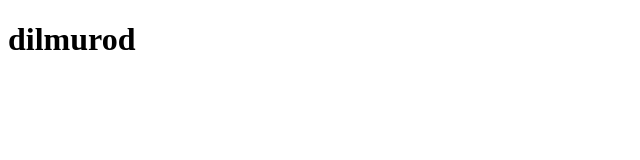
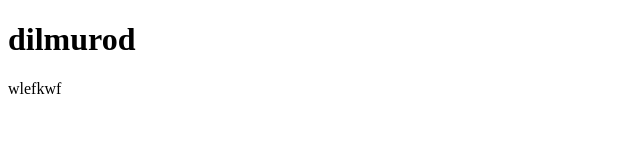
Before and after one commit to dilmurod3111/dilmurod3111, a plain HTML site: page index.html in a window 1280 px wide. Shown: the full height of the page, 0-640 px from the left. Drawn offline with Linux system fonts and the light colour scheme.

Commit message:
rang berdm

```diff
--- a/index.html
+++ b/index.html
@@ -8,5 +8,6 @@
 </head>
 <body>
     <h1>dilmurod</h1>
+    <p><wbr>wlefkwf</wbr></p>
 </body>
 </html>
```
